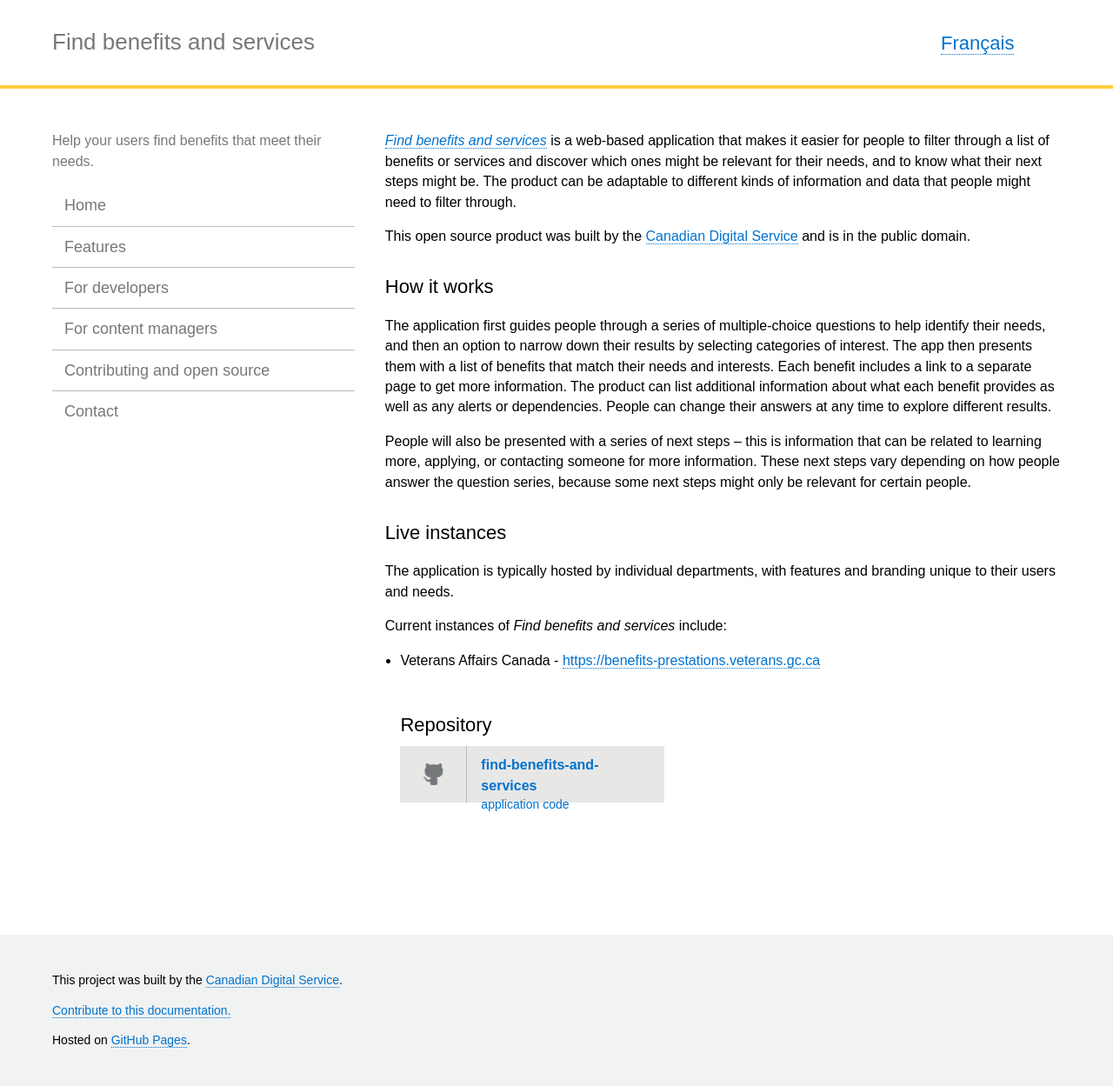
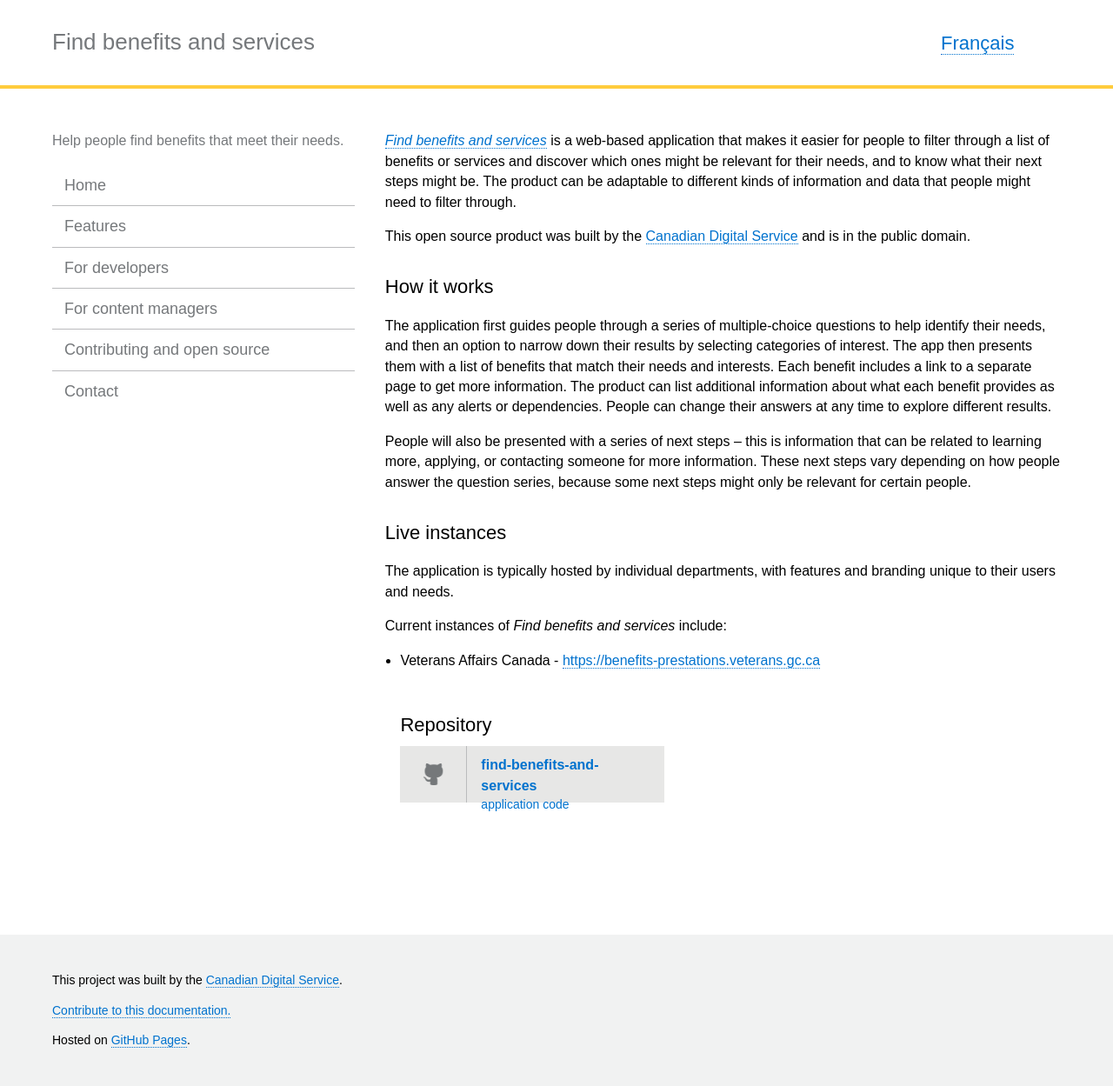
Before and after one commit to cds-snc/find-benefits-and-services-documentation, a Jekyll site: the page built from index.html, in a window 1280 px wide. Shown: the whole page at 87% size. Built offline with Jekyll 4.4.1, drawn with Linux system fonts in a browser that asks for light colours.

Commit message:
Update translations.yml

```diff
--- a/_data/translations.yml
+++ b/_data/translations.yml
@@ -1,5 +1,5 @@
 en:
-  homepage-tag-line: "Help your users find benefits that meet their needs."
+  homepage-tag-line: "Help people find benefits that meet their needs."
   cds-snc: "Canadian Digital Service"
   cds-snc-url: "https://digital.canada.ca"
   hosting: "Hosted on"
@@ -10,7 +10,7 @@ en:
   homepage-slug: "/home/"
   site-name: "Find benefits and services"
 fr:
-  homepage-tag-line: "(fr) Help your users find benefits that meet their needs."
+  homepage-tag-line: "(fr) Help people find benefits that meet their needs."
   cds-snc: "Service numérique canadien"
   cds-snc-url: "https://numerique.canada.ca"
   hosting: "Hébergé dans"
```
